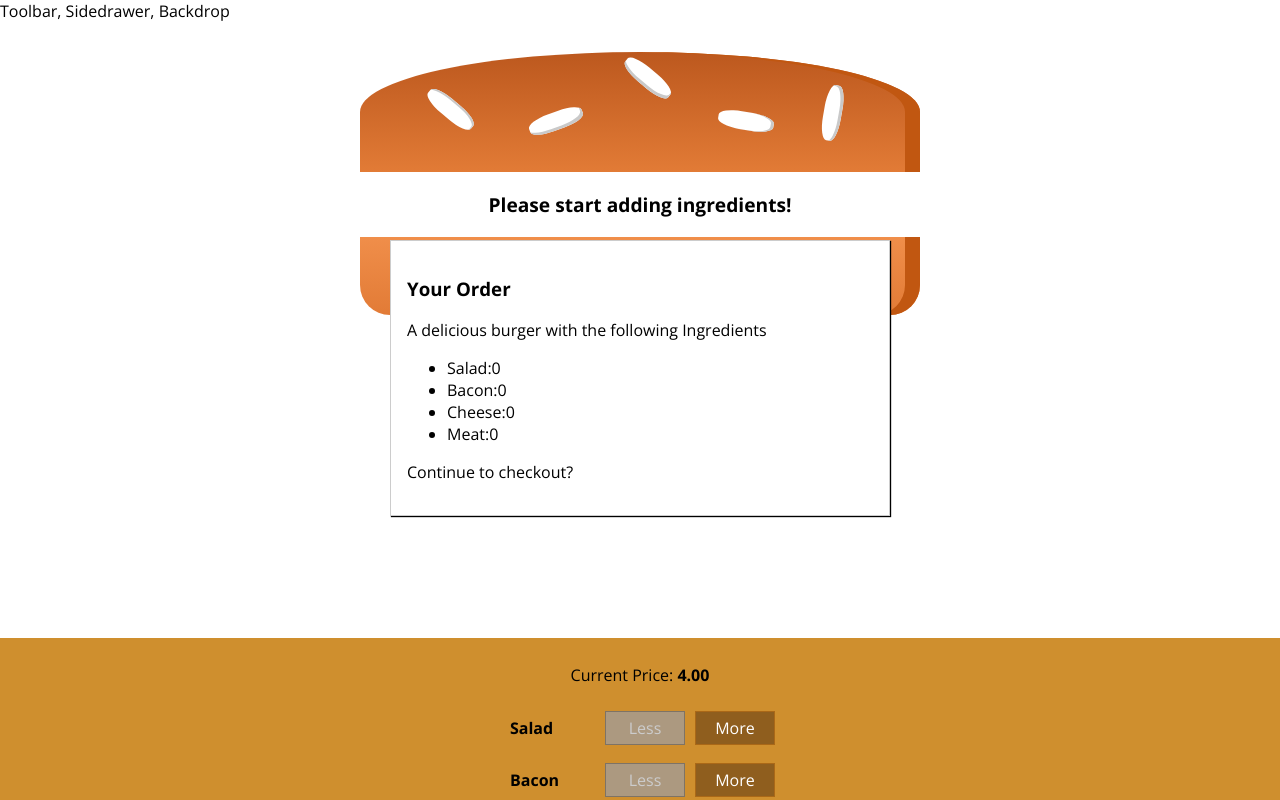
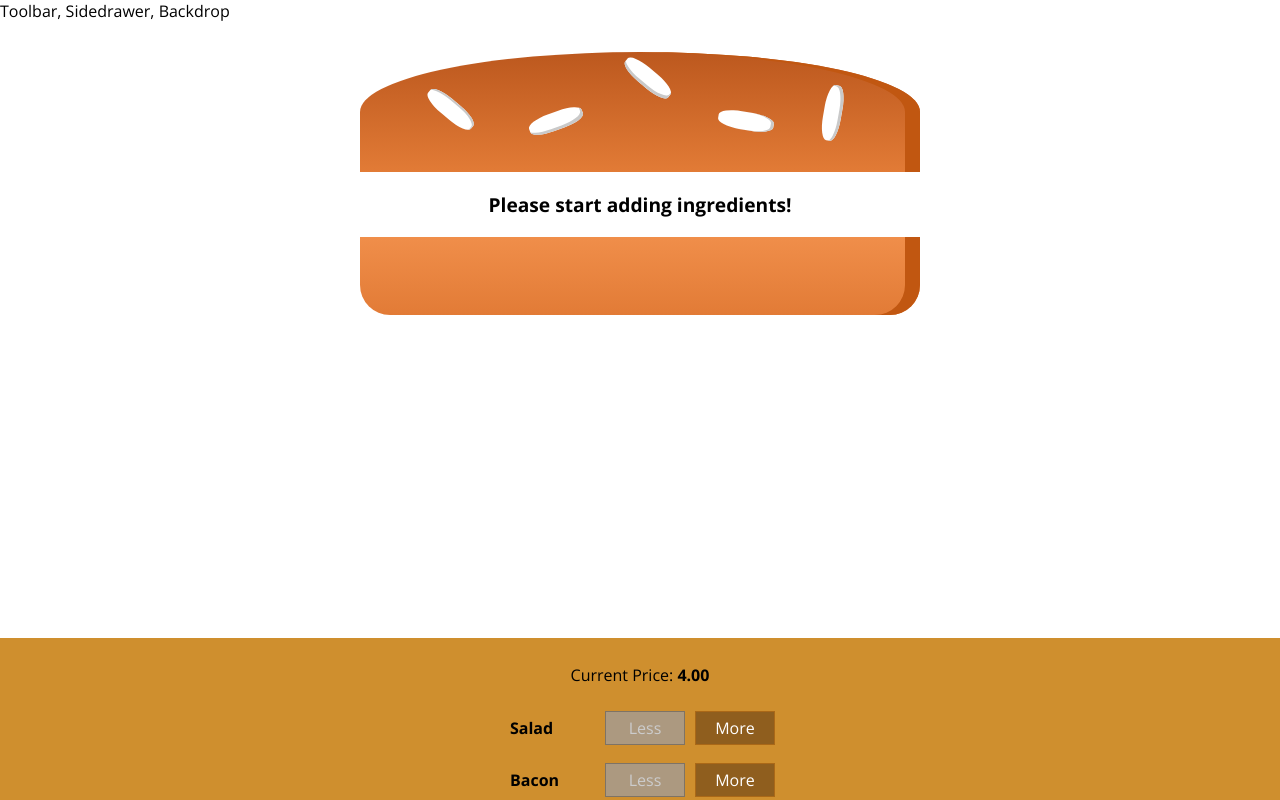
Before and after one commit to ELECTRON11111/burger-builder, a React (Create React App) app: page / in a window 1280 px wide. Shown: the top 800 px of the page. Built offline with nearby package versions, Linux system fonts and the light colour scheme.

Commit message:
dynamically showing the modal component if order now button is clicked.

```diff
--- a/src/components/Burger/BuildControls/BuildControls.js
+++ b/src/components/Burger/BuildControls/BuildControls.js
@@ -24,6 +24,7 @@
         })}
         <button
             disabled={!props.purchasable}
+            onClick = {props.ordered}
             className={classes.OrderButton}
         >ORDER NOW</button>
     </div>
--- a/src/components/UI/Modal/Modal.js
+++ b/src/components/UI/Modal/Modal.js
@@ -4,7 +4,13 @@
 import classes from "./Modal.module.css";
 
 const modal = (props) => (
-    <div className={classes.Modal}>
+    <div
+        className={classes.Modal}
+        style={{
+            transform: props.show? "translateY(0)": "translateY(-100vh)",
+            opacity: props.show? "1": "0"
+        }}
+    >
         {props.children}
     </div>
 );
--- a/src/containers/BurgerBuilder/BurgerBuilder.js
+++ b/src/containers/BurgerBuilder/BurgerBuilder.js
@@ -21,7 +21,8 @@
             meat: 0
         },
         totalPrice: 4,
-        purchasable: false
+        purchasable: false,
+        purchasing: false
     }
 
     updatePurchaseState = (updatedIngredients) => {
@@ -74,6 +75,15 @@
         this.updatePurchaseState(updatedIngredients);
     }
 
+    purchaseHandler = () => {
+        // set state can take prevState and props
+        // this.setState((prevState, _) => {
+        //     return {purchasing: !prevState.purchasing}
+        // });
+
+        this.setState({purchasing: true});
+    }
+
     render() {
         const disabledInfo = {
             ...this.state.ingredients
@@ -85,11 +95,12 @@
         // {salad: true, cheese: false, ...}
         return (
             <Auxiliary>
-                <Modal>
+                <Modal show={this.state.purchasing}>
                     <OrderSummary ingredients = {this.state.ingredients}/>
                 </Modal>
                 <Burger ingredients = {this.state.ingredients}/>
                 <BuildControls
+                    ordered = {this.purchaseHandler}
                     ingredientAdded = {this.addIngredientHandler}
                     ingredientRemoved = {this.removeIngredientHandler}
                     disabled = {disabledInfo}
```
